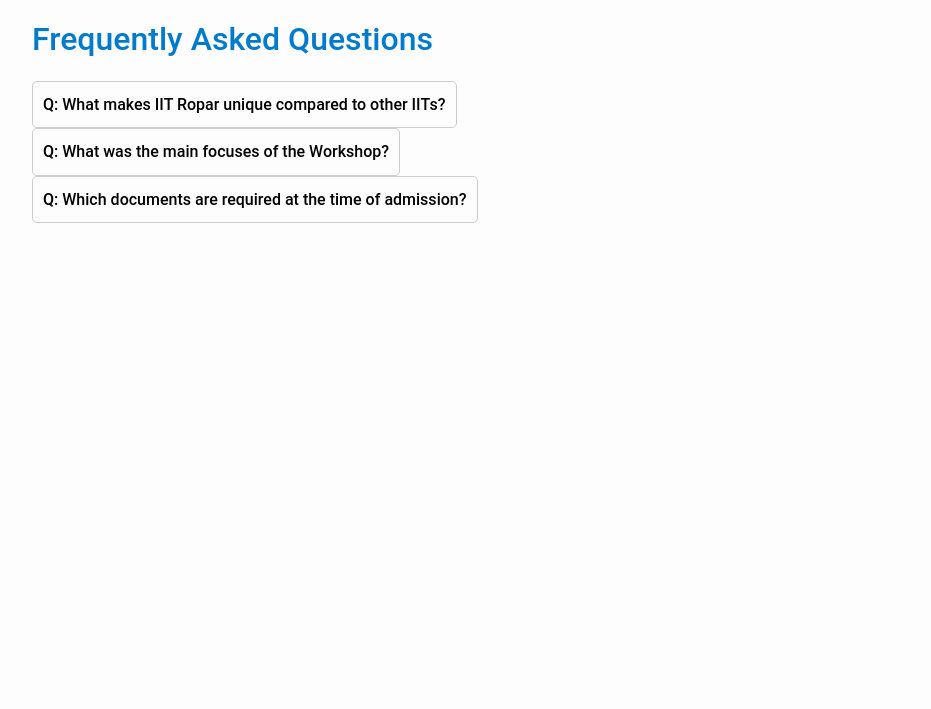
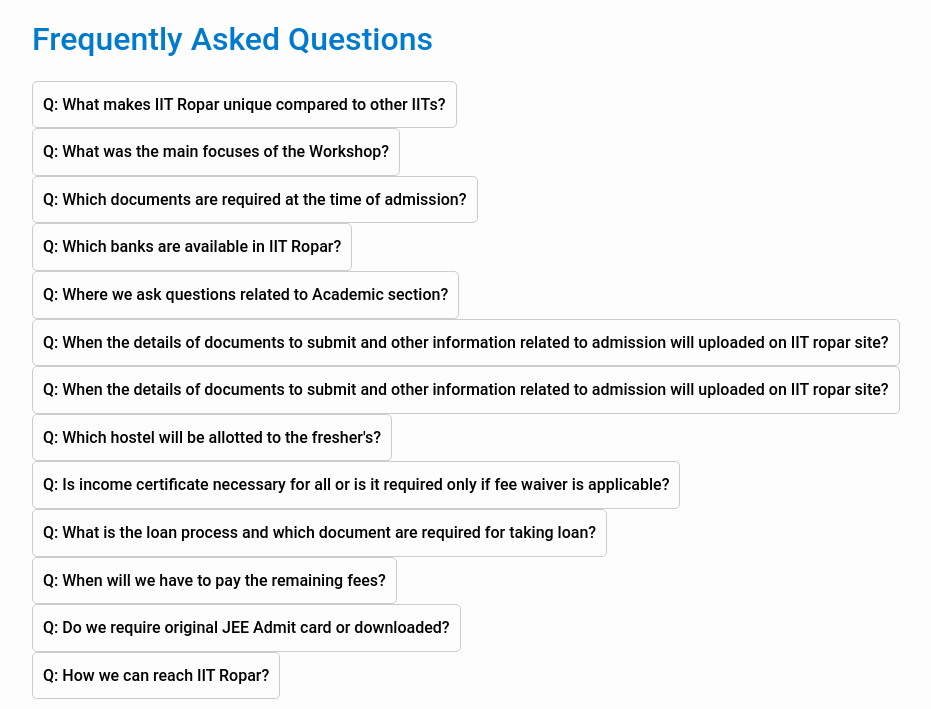
Before and after one commit to sudarshansudarshan/swagatam, a Jekyll site: the page built from index.markdown, in a window 1280 px wide and 1400 px high, scrolled down 1092 px, cut to the strip 691-1400 px from the top of the window. Shown: the whole strip, without its empty margins (148-1079 px from the left). Built offline with Jekyll 4.4.1, drawn with Linux system fonts in a browser that asks for light colours; before the commit the page ends 2016 px from its top, so only the background shows below that; some of the changed text lies outside the part shown.

Commit message:
Update index.markdown

```diff
--- a/index.markdown
+++ b/index.markdown
@@ -107,16 +107,139 @@ The shift from JEE preparation to college life is typically quite challenging fo
 </summary>
 <br>
 
-1. Class xth certificate original and xerox
-2. Class XIIth certificate original and xerox
-3. Aadhar card Xerox and original.
-4. JEE admit card
-5. JEE branch allotment letter.
-6. Remaining Fees paid
-7. Passport size photograph (10) and stamp size (5)
-8. Category certificate if applicable
-9. Gap certificate if applicable
-10. Medical certificate in IIT Ropar format
-11. Income certificate
+1. Class xth certificate original and xerox<br>
+3. Class XIIth certificate original and xerox<br>
+4. Aadhar card Xerox and original.<br>
+5. JEE admit card<br>
+6. JEE branch allotment letter.<br>
+7. Remaining Fees paid <br>
+8. Passport size photograph (10) and stamp size (5)<br>
+9. Category certificate if applicable<br>
+10. Gap certificate if applicable<br>
+11. Medical certificate in IIT Ropar format<br>
+12. Income certificate <br>
 These are a tentative list of documents, and the actual list (in proper format) will be uploaded on our website (https://www.iitrpr.ac.in).
 </details>
+
+
+<details>
+  <summary style="border:1px solid #ccc; padding: 10px; border-radius: 5px; display: inline-block; cursor: pointer;">
+
+<b> Q: Which banks are available in IIT Ropar? </b>
+</summary>
+<br>
+State Bank of India Ropar
+</details>
+
+<details>
+  <summary style="border:1px solid #ccc; padding: 10px; border-radius: 5px; display: inline-block; cursor: pointer;">
+
+<b> Q: Where we ask questions related to Academic section? </b>
+</summary>
+<br>
+For academic section queries please use: 01881-231111, 231113, 231176 and email id officer-academics-1@iitrpr.ac.in and jr.acad@iitrpr.ac.in.
+</details>
+
+
+<details>
+  <summary style="border:1px solid #ccc; padding: 10px; border-radius: 5px; display: inline-block; cursor: pointer;">
+<b> Q: When the details of documents to submit and other information related to admission will uploaded on IIT ropar site? </b>
+</summary>
+<br>
+The details will be uploaded on Monday (08-07-2024) on our website https://www.iitrpr.ac.in
+</details>
+
+
+<details>
+  <summary style="border:1px solid #ccc; padding: 10px; border-radius: 5px; display: inline-block; cursor: pointer;">
+<b> Q: When the details of documents to submit and other information related to admission will uploaded on IIT ropar site? </b>
+</summary>
+<br>
+The details will be uploaded on Monday (08-07-2024) on our website https://www.iitrpr.ac.in
+</details>
+
+
+<details>
+  <summary style="border:1px solid #ccc; padding: 10px; border-radius: 5px; display: inline-block; cursor: pointer;">
+<b> Q: Which hostel will be allotted to the fresher's? </b>
+</summary>
+<br>
+The allocation of the hostel is distributed. A circular regarding the same will be put on the website soon.
+</details>
+
+
+<details>
+  <summary style="border:1px solid #ccc; padding: 10px; border-radius: 5px; display: inline-block; cursor: pointer;">
+<b> Q: Is income certificate necessary for all or is it required only if fee waiver is applicable? </b>
+</summary>
+<br>
+All the forms which will be uploaded on our website on Monday, 08-07-2024 are mandatory.
+</details>
+
+
+
+
+<details>
+  <summary style="border:1px solid #ccc; padding: 10px; border-radius: 5px; display: inline-block; cursor: pointer;">
+<b> Q: What is the loan process and which document are required for taking loan? </b>
+</summary>
+<br>
+For loan and loan process please visit SBI located inside IIT Ropar.\
+</details>
+
+
+
+
+<details>
+  <summary style="border:1px solid #ccc; padding: 10px; border-radius: 5px; display: inline-block; cursor: pointer;">
+<b> Q: When will we have to pay the remaining fees? </b>
+</summary>
+<br>
+The details will be uploaded on Monday (08-07-2024) on our website https://www.iitrpr.ac.in
+</details>
+
+
+<details>
+  <summary style="border:1px solid #ccc; padding: 10px; border-radius: 5px; display: inline-block; cursor: pointer;">
+<b> Q: Do we require original JEE Admit card or downloaded? </b>
+</summary>
+<br>
+Usually we prefer original JEE Admit card.
+</details>
+
+
+
+
+
+<details>
+  <summary style="border:1px solid #ccc; padding: 10px; border-radius: 5px; display: inline-block; cursor: pointer;">
+<b> Q: How we can reach IIT Ropar? </b>
+</summary>
+<br>
+You can reach IIT Ropar using the following methods:
+
+1. By Air:
+
+The closest airport is Chandigarh International Airport, which is 56 kilometers away.
+2. By Rail:
+
+The nearest railway stations are:
+ Ropar Railway Station: Located approximately 7.5 kilometers away. From there, take an autorickshaw to the campus.
+
+ Chandigarh Railway Station: About 59 kilometers from the campus.
+
+ From Chandigarh, you can reach the campus in two ways:
+
+1. By hiring a cab directly to the campus.
+2. By taking a bus:
+         1.1 Reach ISBT-43 (Sector 43, Chandigarh) bus stand.
+         1.2 Take a bus to Police Lines (Shagun Dhaba Bypass) or Ropar Bus Stand (Old or New).
+         1.3 From there, take an autorickshaw to the campus.
+
+ If you are coming from the Bus Stand or Police Lines in Ropar:
+
+Take an autorickshaw to the  Main Campus, IIT Ropar.
+
+
+ Google Map link for IIT Ropar main campus: https://maps.app.goo.gl/Dj1Xp8Nzq7YdfjmLA
+</details>
```
